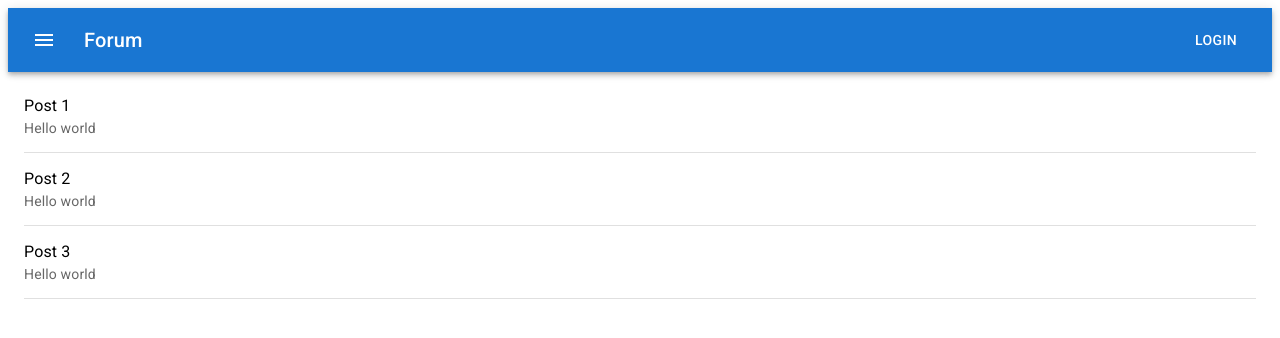
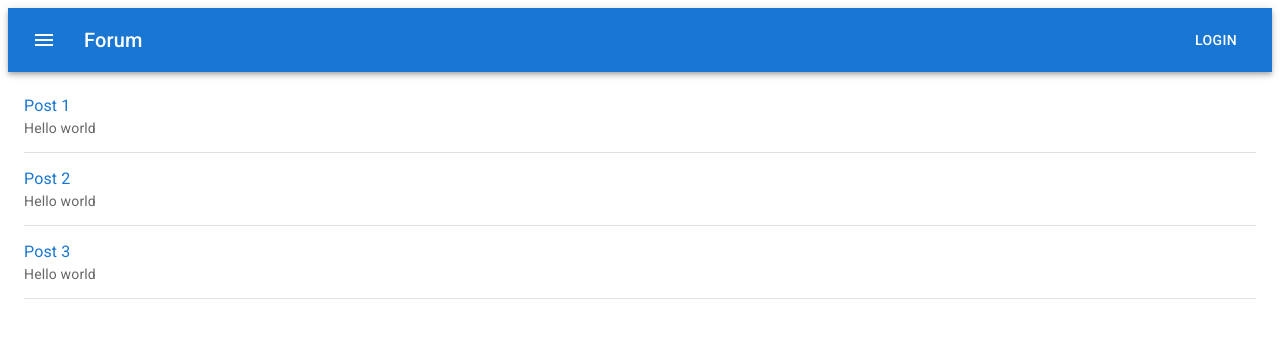
Before and after one commit to Glenn-Chiang/forum-client, a React (Vite) app: page /posts in a window 1280 px wide. Shown: the top 338 px of the page. Built offline with nearby package versions, Linux system fonts and the light colour scheme.

Commit message:
Add link from PostItem to PostPage

```diff
--- a/src/components/PostItem.tsx
+++ b/src/components/PostItem.tsx
@@ -1,11 +1,19 @@
-import { ListItem, ListItemText } from "@mui/material";
+import { Link, ListItem, ListItemText } from "@mui/material";
+import { Link as RouterLink } from "react-router";
 import { Post } from "../data/models";
 
+// PostItem is displayed as an item within a PostList and links to the page for that post
 export default function PostItem({ post }: { post: Post }) {
   return (
-    <ListItem sx={{width: '100%'}} alignItems="flex-start">
-      <ListItemText primary={post.title} secondary={post.content}/>
-
+    <ListItem sx={{ width: "100%" }} alignItems="flex-start">
+      <ListItemText
+        primary={
+          <Link component={RouterLink} to={`/posts/${post.id}`} underline="hover">
+            {post.title}
+          </Link>
+        }
+        secondary={post.content}
+      />
     </ListItem>
   );
 }
--- a/src/components/PostList.tsx
+++ b/src/components/PostList.tsx
@@ -2,6 +2,7 @@ import { Divider, List } from "@mui/material";
 import { Post } from "../data/models";
 import PostItem from "./PostItem";
 
+// List of posts displayed in the HomePage
 export default function PostList() {
   return (
     <List sx={{ width: "100%" }}>
```
